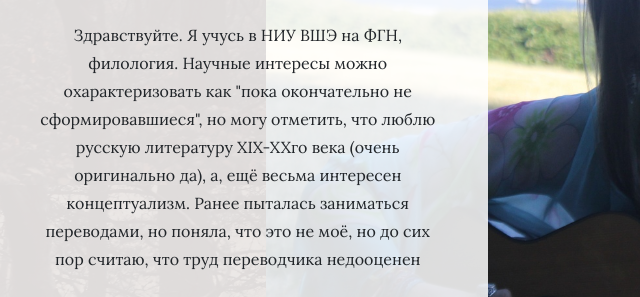
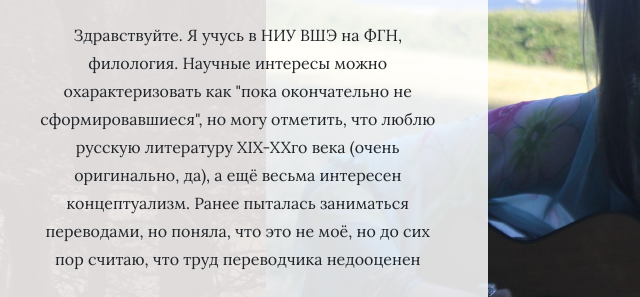
Before and after one commit to utttar/utttar.github.io, a website: page index.html in a window 1280 px wide. Shown: the part 615-912 px from the top of the page, 97-737 px from the left. Drawn offline with Linux system fonts and the light colour scheme.

Commit message:
Update index.html

```diff
--- a/index.html
+++ b/index.html
@@ -66,7 +66,7 @@
             <span class="section-heading-upper">можно просто Наташа, пожалуйста</span>
             <span class="section-heading-lower">Кто я?</span>
           </h2>
-          <p class="mb-3"> Здравствуйте. Я учусь в НИУ ВШЭ на ФГН, филология. Научные интересы можно охарактеризовать как "пока окончательно не сформировавшиеся", но могу отметить, что люблю русскую литературу XIX-XXго века (очень оригинально да), а, ещё весьма интересен концептуализм. Ранее пыталась заниматься переводами, но поняла, что это не моё, но до сих пор считаю, что труд переводчика недооценен  </p>
+          <p class="mb-3"> Здравствуйте. Я учусь в НИУ ВШЭ на ФГН, филология. Научные интересы можно охарактеризовать как "пока окончательно не сформировавшиеся", но могу отметить, что люблю русскую литературу XIX-XXго века (очень оригинально, да), а ещё весьма интересен концептуализм. Ранее пыталась заниматься переводами, но поняла, что это не моё, но до сих пор считаю, что труд переводчика недооценен  </p>
           <div class="intro-button mx-auto">
             <a class="btn btn-primary btn-xl" href="#">Вот как-то так</a>
           </div>
```
